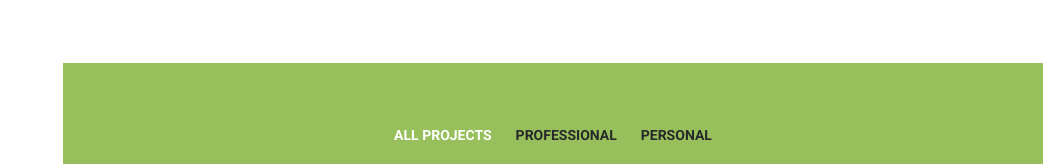
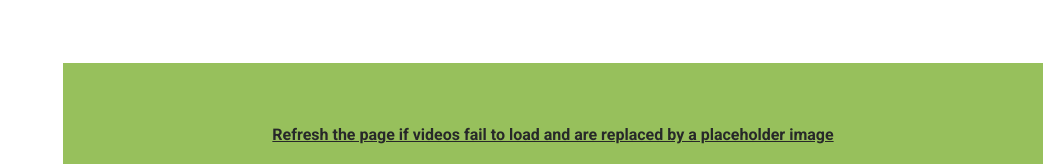
Before and after one commit to KunalSamad/kunalsamad.github.io, a plain HTML site: page index.html in a window 1280 px wide. Shown: the part 4160-4324 px from the top of the page, without its empty margins (237-1280 px from the left). Drawn offline with Linux system fonts and the light colour scheme.

Commit message:
Refresh instruction added
Refresh instruction added in index

```diff
--- a/index.html
+++ b/index.html
@@ -384,6 +384,7 @@
         <div class="isotope-layout" data-default-filter="*" data-layout="masonry" data-sort="original-order">
 
           <ul class="portfolio-filters isotope-filters" data-aos="fade-up" data-aos-delay="100">
+            <p> <strong><u> Refresh the page if videos fail to load and are replaced by a placeholder image </u></strong></p>
             <li data-filter="*" class="filter-active"><strong>All Projects</strong></li>
             <li data-filter=".filter-professional"><strong>Professional</strong></li>
             <li data-filter=".filter-personal"><strong>Personal</strong></li>
```
